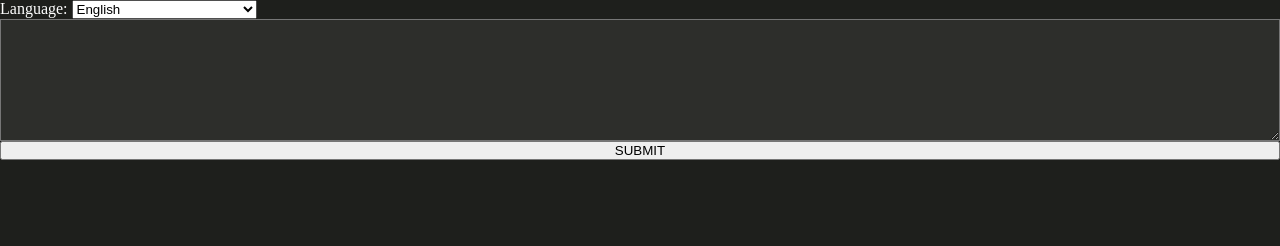
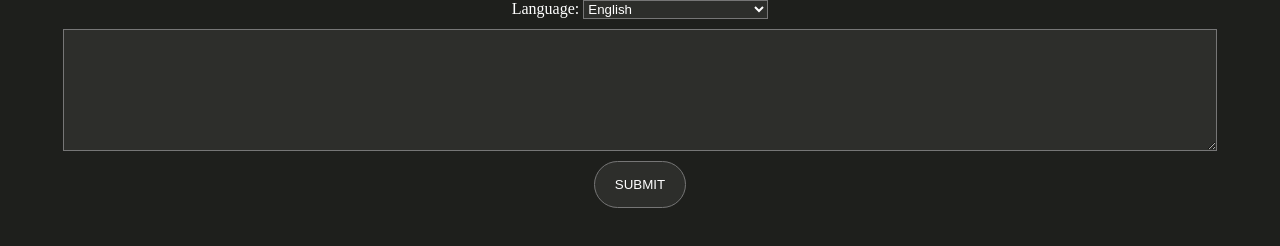
Before and after one commit to dbrchrd/Text-To-Speech_JS, a website: page public/index.html in a window 1280 px wide. Drawn offline with Linux system fonts and the light colour scheme.

Commit message:
Update style.css

```diff
--- a/public/style.css
+++ b/public/style.css
@@ -10,15 +10,30 @@ body {
 .form {
   display: flex;
   flex-direction: column;
+  align-items: center;
 }
 
-label {
+* {
   color: #FFF;
+  outline: none;
+}
+
+select {
+  background-color: #FFF1
 }
 
 textarea {
   background-color: #FFF1;
   color: #FFF;
-  outline: none;
+  width: 90%;
+  margin: 10px 0;
   resize: vertical;
 }
+
+input[type=submit] {
+  padding: 15px 20px;
+  border: solid 1px #767676;
+  border-radius: 30px;
+  background-color: #FFF1;
+  cursor: pointer;
+}
```
